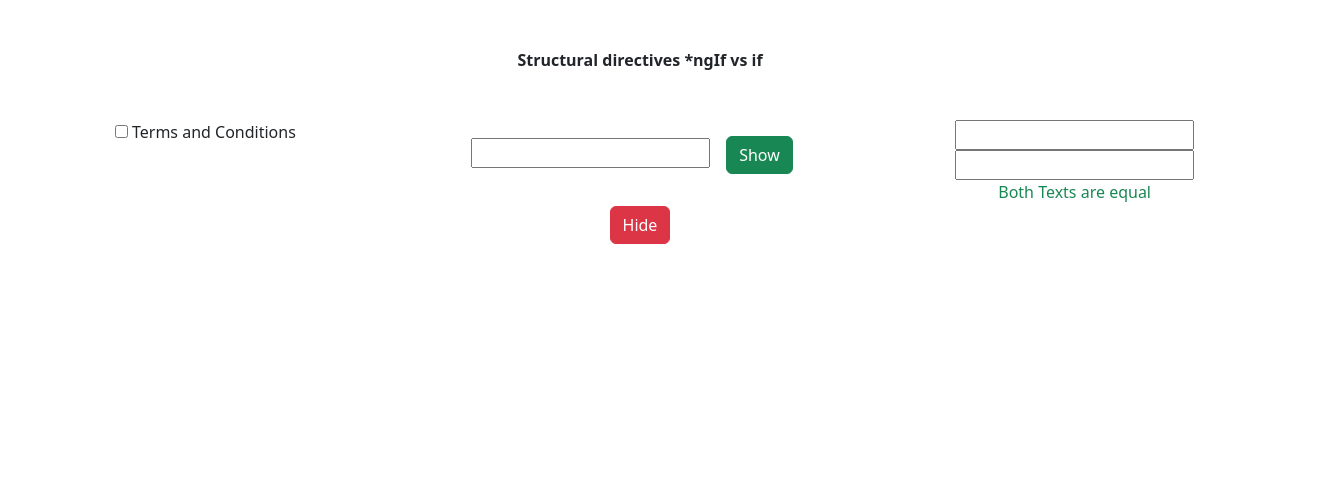
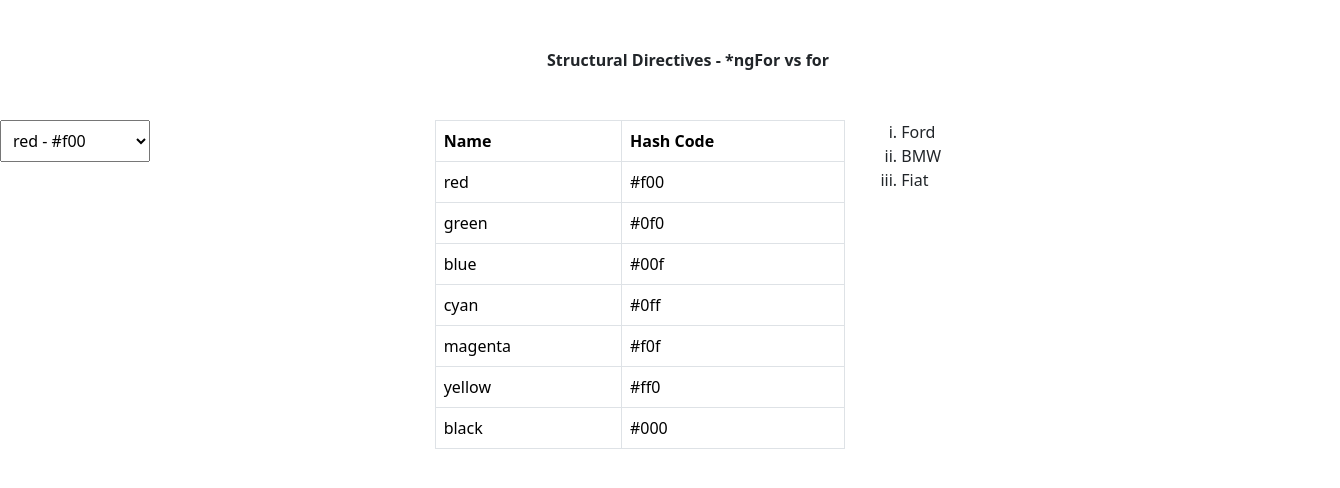
Before and after one commit to charanmurugan/angular-learning, an Angular app: page / in a window 1280 px wide. Shown: the top 488 px of the page, 1340 px wide, since content can reach past the window. Built offline with nearby package versions, Linux system fonts and the light colour scheme.

Commit message:
structural-directive-ng-for-vs-for

```diff
--- a/src/app/app.component.html
+++ b/src/app/app.component.html
@@ -1,4 +1,5 @@
 <!-- <app-user></app-user> -->
 <!-- <app-data-binding></app-data-binding> -->
-<app-structural-directives-ng-if-vs-if></app-structural-directives-ng-if-vs-if>
+<!-- <app-structural-directives-ng-if-vs-if></app-structural-directives-ng-if-vs-if> -->
+<app-structural-directives-ng-for-vs-for></app-structural-directives-ng-for-vs-for>
 <router-outlet />
--- a/src/app/app.component.ts
+++ b/src/app/app.component.ts
@@ -1,10 +1,11 @@
 import { Component } from '@angular/core';
 import { RouterOutlet } from '@angular/router';
 import { StructuralDirectivesNgIfVsIfComponent } from "./structural-directives-ng-if-vs-if/structural-directives-ng-if-vs-if.component";
+import { StructuralDirectivesNgForVsForComponent } from "./structural-directives-ng-for-vs-for/structural-directives-ng-for-vs-for.component";
 
 @Component({
   selector: 'app-root',
-  imports: [RouterOutlet, StructuralDirectivesNgIfVsIfComponent],
+  imports: [RouterOutlet, StructuralDirectivesNgIfVsIfComponent, StructuralDirectivesNgForVsForComponent],
   templateUrl: './app.component.html',
   styleUrl: './app.component.scss'
 })
--- /dev/null
+++ b/src/app/structural-directives-ng-for-vs-for/structural-directives-ng-for-vs-for.component.html
@@ -0,0 +1,52 @@
+<div class="row text-center">
+  <div class="col-12 m-5">
+    <b>Structural Directives - *ngFor vs for</b>
+  </div>
+</div>
+
+<div class="row">
+  <div class="col-4">
+    <select id="" class="p-2">
+      <!-- <option [value]="color.color" *ngFor="let color of colors">
+        {{ color.color }} - {{ color.value }}
+      </option> -->
+      @for (color of colors; track $index) {
+      <option [value]="color.color">
+        {{ color.color }} - {{ color.value }}
+      </option>
+      }
+    </select>
+  </div>
+  <div class="col-4">
+    <table class="table table-bordered">
+      <thead>
+        <tr>
+          <th>Name</th>
+          <th>Hash Code</th>
+        </tr>
+      </thead>
+      <tbody>
+        <!-- <tr *ngFor="let color of colors">
+          <td>{{ color.color }}</td>
+          <td>{{ color.value }}</td>
+        </tr> -->
+        @for(color of colors; track color){
+        <tr>
+          <td>{{ color.color }}</td>
+          <td>{{ color.value }}</td>
+        </tr>
+        }
+      </tbody>
+    </table>
+  </div>
+  <div class="col-4">
+    <ol type="i">
+      <!-- <li *ngFor="let car of cars">
+        {{ car }}
+      </li> -->
+      @for(car of cars;track car){
+      <li>{{ car }}</li>
+      }
+    </ol>
+  </div>
+</div>
--- /dev/null
+++ b/src/app/structural-directives-ng-for-vs-for/structural-directives-ng-for-vs-for.component.ts
@@ -0,0 +1,42 @@
+import { CommonModule } from '@angular/common';
+import { Component } from '@angular/core';
+
+@Component({
+  selector: 'app-structural-directives-ng-for-vs-for',
+  imports: [CommonModule],
+  templateUrl: './structural-directives-ng-for-vs-for.component.html',
+  styleUrl: './structural-directives-ng-for-vs-for.component.scss'
+})
+export class StructuralDirectivesNgForVsForComponent {
+colors:any[]=[
+	{
+		color: "red",
+		value: "#f00"
+	},
+	{
+		color: "green",
+		value: "#0f0"
+	},
+	{
+		color: "blue",
+		value: "#00f"
+	},
+	{
+		color: "cyan",
+		value: "#0ff"
+	},
+	{
+		color: "magenta",
+		value: "#f0f"
+	},
+	{
+		color: "yellow",
+		value: "#ff0"
+	},
+	{
+		color: "black",
+		value: "#000"
+	}
+]
+cars:any[]=["Ford", "BMW", "Fiat"];
+}
```
Also changed, not shown: src/app/structural-directives-ng-for-vs-for/structural-directives-ng-for-vs-for.component.scss (added), 1 other file (tests, documents, lock files or other folders).
